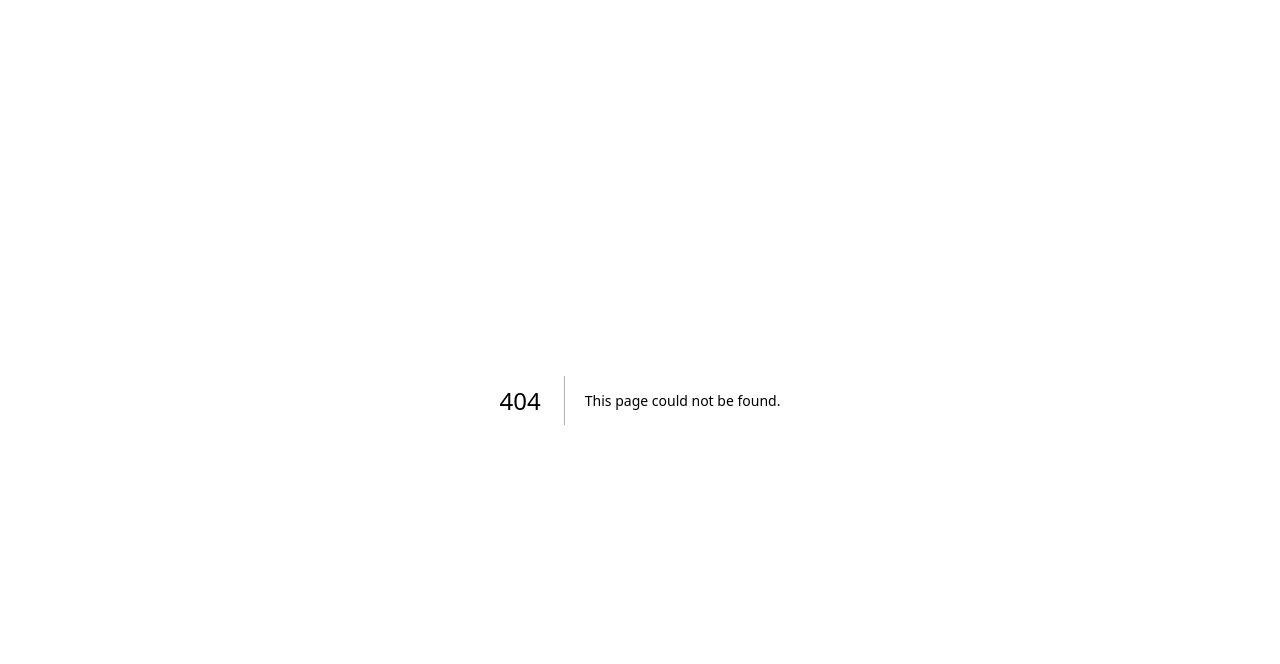
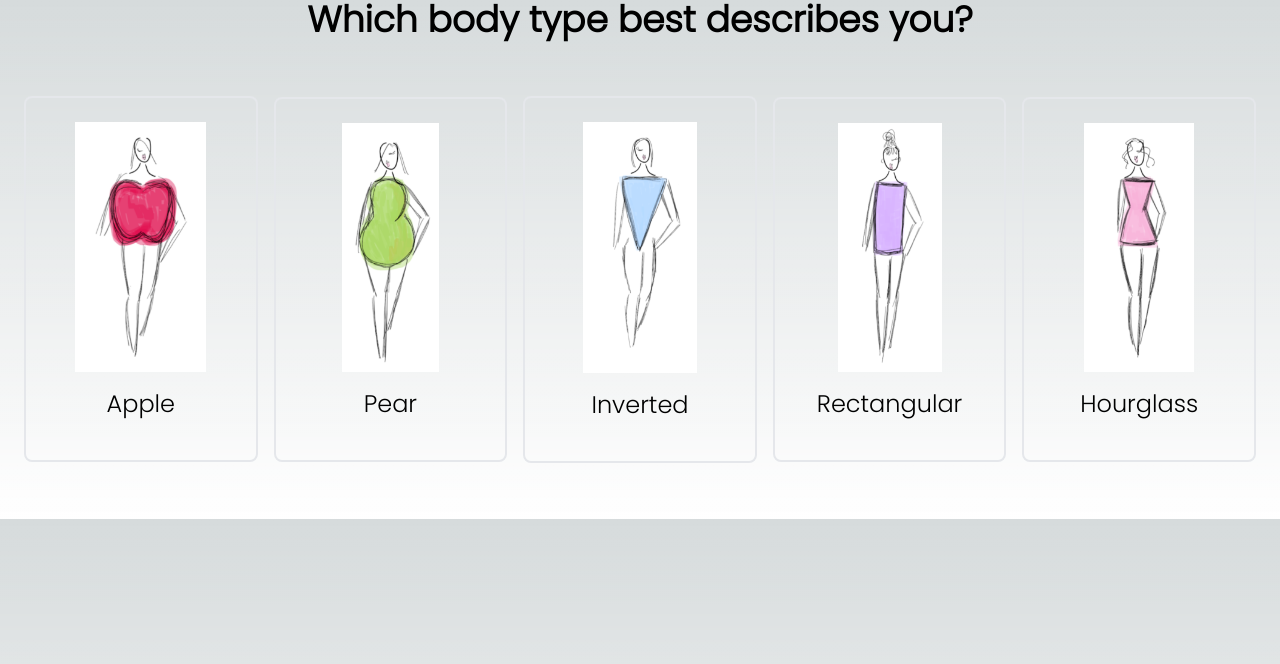
Before and after one commit to zhangvicto/color-u, a Next.js app in the folder color-fit/: page /choice in a window 1280 px wide. Before the commit this address had no page. Shown: the top 664 px of the page. Built offline with nearby package versions, Linux system fonts and the light colour scheme.

Commit message:
styled body type question page

```diff
--- a/color-fit/components/BodyType.jsx
+++ b/color-fit/components/BodyType.jsx
@@ -1,10 +1,17 @@
 import React from 'react';
+import Image from 'next/image'
+import { Poppins } from 'next/font/google'
+
+const poppins = Poppins({
+  weight: '300',
+  subsets: ['latin'],
+})
 
 export default function BodyType({ text, image }) {
   return (
-    <div className='w-96 h-1/4 bg-brown-300 flex p-12 flex-row justify-center items-center border-4 border-grey-700'>
-      <img src={image} alt={text} />
-      <p className='text-2xl'>{text}</p>
+    <div className='w-96 h-1/4 bg-brown-300 flex flex-col p-6 m-2 justify-center items-center border-2 rounded-lg border-grey-700 grow'>
+      <Image src={image} alt={text} height={250}/>
+      <p className={`${poppins.className} text-2xl font-mono p-4`}>{text}</p>
     </div>
   )
 }
--- a/color-fit/pages/BodyChoice.js
+++ /dev/null
@@ -1,29 +0,0 @@
-import React from 'react';
-import BodyType from '../../color-fit/components/BodyType';
-
-export default function Choice() {
-  return (
-    <>
-      <BodyType
-        image={'https://source.unsplash.com/300x300'}
-        text="ROUND (apple)"
-      />
-      <BodyType
-        image={'https://source.unsplash.com/300x300'}
-        text="PEAR (triangle)"
-      />
-      <BodyType
-        image={'https://source.unsplash.com/300x300'}
-        text="INVERTED TRIANGLE"
-      />
-      <BodyType
-        image={'https://source.unsplash.com/300x300'}
-        text="RECTANGULAR (athletic)"
-      />
-      <BodyType
-        image={'https://source.unsplash.com/300x300'}
-        text="HOURGLASS"
-      />
-    </>
-  )
-}
--- /dev/null
+++ b/color-fit/pages/choice.js
@@ -0,0 +1,39 @@
+import React from 'react';
+import BodyType from '../components/BodyType';
+
+import Apple from './assets/apl.png'
+import Pear from './assets/pear.png'
+import Inverted from './assets/inv.png'
+import Rectangular from './assets/rect.png'
+import Hourglass from './assets/hour.png'
+
+export default function Choice() {
+  return (
+    <div>
+      <div className='text-center text-4xl font-bold'>Which body type best describes you?</div>
+      {/* row of choices */}
+      <div className='flex flex-row justify-between items-center py-12 px-4'>
+        <BodyType
+          image={Apple}
+          text="Apple"
+        />
+        <BodyType
+          image={Pear}
+          text="Pear"
+        />
+        <BodyType
+          image={Inverted}
+          text="Inverted"
+        />
+        <BodyType
+          image={Rectangular}
+          text="Rectangular"
+        />
+        <BodyType
+          image={Hourglass}
+          text="Hourglass"
+        />
+      </div>
+    </div>
+  )
+}
--- a/color-fit/styles/globals.css
+++ b/color-fit/styles/globals.css
@@ -1,6 +1,8 @@
 @tailwind base;
 @tailwind components;
 @tailwind utilities;
+
+@import url('https://fonts.googleapis.com/css2?family=PT+Serif:ital@0;1&family=Poppins:ital,wght@0,300;1,300&family=Source+Code+Pro&display=swap');
 
 :root {
   --foreground-rgb: 0, 0, 0;
@@ -25,3 +27,9 @@ body {
     )
     rgb(var(--background-start-rgb));
 }
+
+@layer base {
+  html {
+    font-family: Poppins, system-ui, sans-serif;
+  }
+}
--- a/color-fit/tailwind.config.js
+++ b/color-fit/tailwind.config.js
@@ -6,6 +6,12 @@ module.exports = {
     "./components/**/*.{js,ts,jsx,tsx,mdx}",
   ],
   theme: {
+    fontFamily: {
+      sans: ['Open Sans', 'sans-serif'],
+      serif: ['PT Serif', 'serif'],
+      body: ['Poppins', 'Open Sans', 'sans-serif'],
+      mono: ['Source Code Pro', 'ui-monospace']
+    },
     extend: {
       backgroundImage: {
         'gradient-radial': 'radial-gradient(var(--tw-gradient-stops))',
```
